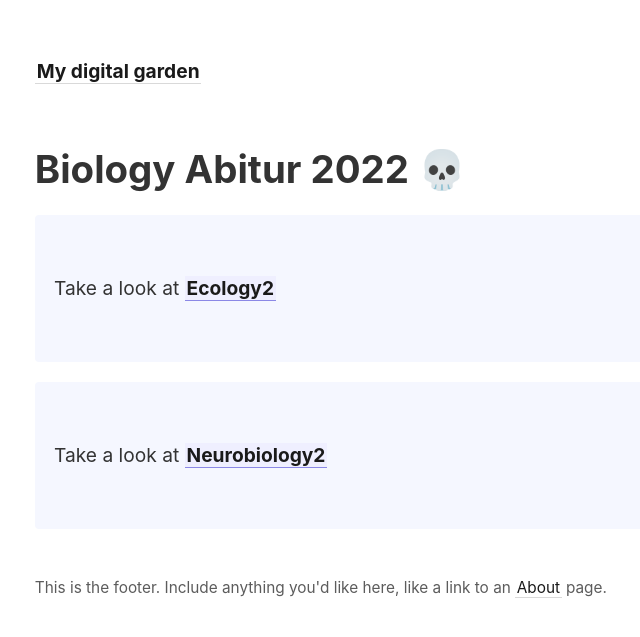
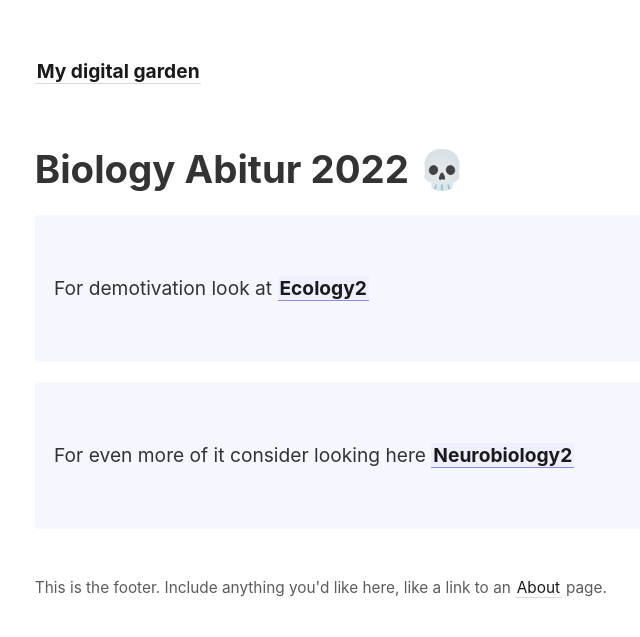
Before and after one commit to MaartenOsmers/DigitalGardenBiology, a Jekyll site: the page built from _pages/index.md, in a window 1280 px wide. Shown: the top 637 px of the page, without its empty margins (42-682 px from the left). Built offline with Jekyll 4.4.1, drawn with Linux system fonts in a browser that asks for light colours.

Commit message:
Update index.md

```diff
--- a/_pages/index.md
+++ b/_pages/index.md
@@ -8,11 +8,11 @@ permalink: /
 # Biology Abitur 2022 💀
 
 <p style="padding: 3em 1em; background: #f5f7ff; border-radius: 4px;">
-  Take a look at <span style="font-weight: bold">[[Ecology2]]</span>
+  For demotivation look at <span style="font-weight: bold">[[Ecology2]]</span>
 </p>
 
 <p style="padding: 3em 1em; background: #f5f7ff; border-radius: 4px;">
-  Take a look at <span style="font-weight: bold">[[Neurobiology2]]</span>
+  For even more of it consider looking here <span style="font-weight: bold">[[Neurobiology2]]</span>
 </p>
 
 
```
